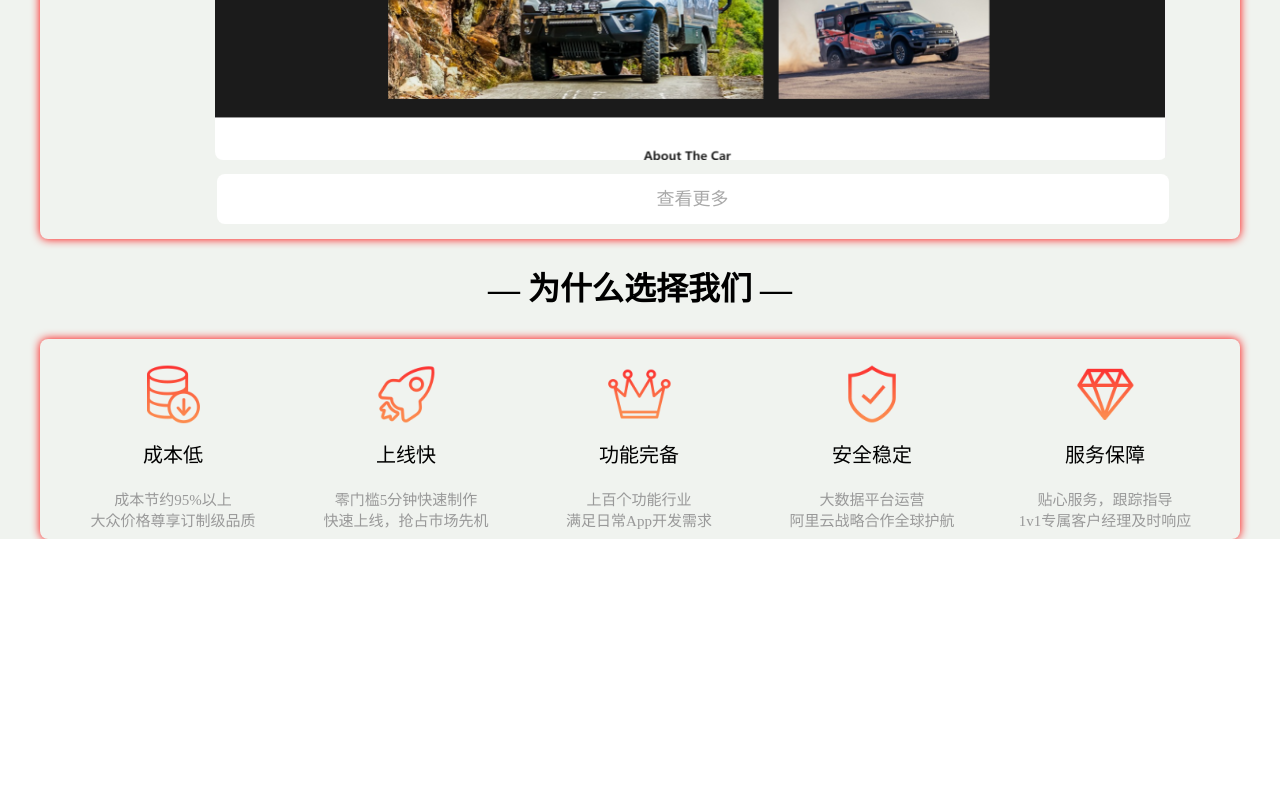
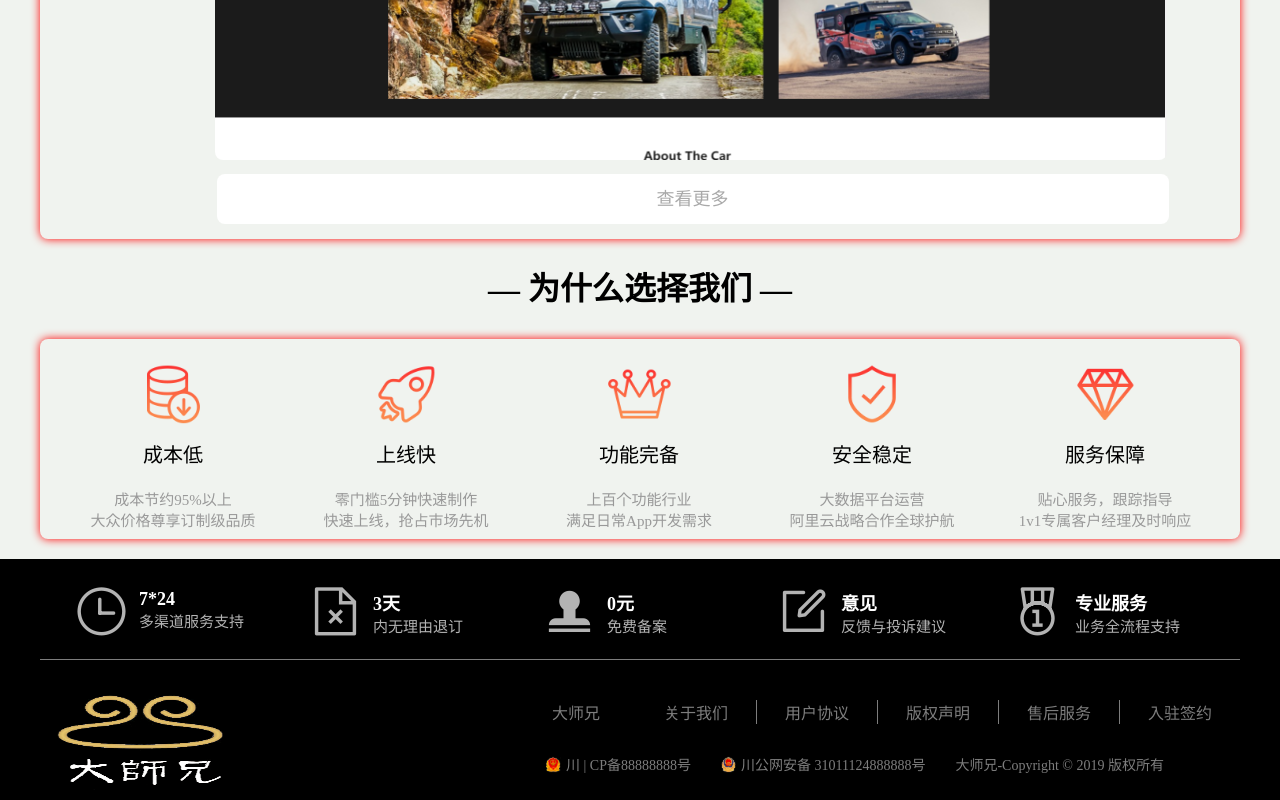
Before and after one commit to mrzengke/Dshixiong, a Vue app in the folder web/: page / in a window 1280 px wide. Shown: the part 2883-3683 px from the top of the page. Before the commit the page ends 3422 px from the top, so only its background shows below. Built offline with nearby package versions, Linux system fonts and the light colour scheme.

Commit message:
底部完成

```diff
--- a/web/src/components/index.vue
+++ b/web/src/components/index.vue
@@ -617,7 +617,58 @@
 				</ul>
 			</div>
 		</div>
-
+		<!-- 底部 -->
+		<div class="tou7">
+			<div class="tou7-1">
+				<div class="tou7-2">
+					<ul class="tou7-3">
+						<li>
+							<i class="el-icon-time"></i>
+							<p>7*24</p>
+							<p>多渠道服务支持</p>
+						</li>
+						<li>
+							<i class="el-icon-document-delete"></i>
+							<p>3天</p>
+							<p>内无理由退订</p>
+						</li>
+						<li>
+							<i class="el-icon-s-check"></i>
+							<p>0元</p>
+							<p>免费备案</p>
+						</li>
+						<li>
+							<i class="el-icon-edit-outline"></i>
+							<p>意见</p>
+							<p>反馈与投诉建议</p>
+						</li>
+						<li>
+							<i class="el-icon-medal-1"></i>
+							<p>专业服务</p>
+							<p>业务全流程支持</p>
+						</li>
+					</ul>
+					<div class="tou7-4">
+						<div class="tou7-5"><img src="../imges/log1.png" alt=""></div>
+						<div class="tou7-6">
+							<ul>
+								<li>大师兄</li>
+								<li>关于我们</li>
+								<li>用户协议</li>
+								<li>版权声明</li>
+								<li>售后服务</li>
+								<li>入驻签约</li>
+							</ul>
+							<div class="tou7-7">
+								<p><i></i>川 | CP备88888888号</p>
+								<p><i></i>川公网安备 31011124888888号</p>
+								<p>大师兄-Copyright © 2019 版权所有</p>
+							</div>
+						</div>
+					</div>
+				</div>
+			</div>
+		</div>
 	</div>
 </template>
 
@@ -926,6 +977,7 @@ a{
 	color: #fff;
 	background:rgba(0, 0, 0 ,0.6);
 	display: none;
+	border-radius: 8px;
 }
 .tou5-3 li:hover .zli1-1{
 	display: block;
@@ -1009,6 +1061,7 @@ a{
 // 为什么选择我们
 .tou6{
 	width: 100%;
+	margin-bottom:20px;
 }
 .tou6-1{
 	width: @kuan;
@@ -1051,4 +1104,92 @@ a{
 	color: #999999;
 	font-size: 15px;
 }
+// 底部
+.tou7{
+	width: 100%;
+	background: #000;
+}
+.tou7-1{
+	width: @kuan;
+	margin: 0 auto;
+}
+.tou7-3{
+	overflow: hidden;
+	border-bottom:1px solid #7d7d7d;
+}
+.tou7-3 li{
+	float: left;
+	width: 200px;
+	height: 100px;
+	margin-left: 34px;
+}
+.tou7-3 li i{
+	width: 55px;
+	height: 55px;
+	font-size: 55px;
+	color: rgba(255, 255, 255, 0.7);
+	margin-top: 25px;
+	float: left;
+}
+.tou7-3 li p{
+	float: left;
+	margin-left: 10px;
+}
+.tou7-3 li p:nth-of-type(1){
+	font-size: 18px;
+	color: #fff;
+	margin-top: 30px;
+	font-weight: bold;
+	width: 110px;
+}
+.tou7-3 li p:nth-of-type(2){
+	font-size: 15px;
+	color: rgba(255, 255, 255, 0.7);
+}
+.tou7-4,.tou7-6 ul{
+	overflow: hidden;
+}
+.tou7-5{
+	width: 200px;
+	height: 110px;
+	margin-top: 30px;
+	float: left;
+}
+.tou7-5 img{
+	width: 200px;
+	height: 100px;
+}
+.tou7-6{
+	float: right;
+	margin-top: 40px;
+}
+.tou7-6 ul li{
+	width: 120px;
+	float: left;
+	color: #7d7d7d;
+	text-align: center;
+	border-right: 1px solid #7d7d7d;
+}
+.tou7-6 ul li:nth-of-type(1),.tou7-6 ul li:nth-of-type(6){
+	border: none;
+}
+.tou7-7 p{
+	color: #7d7d7d;
+	float: left;
+	margin-left: 30px;
+	margin-top: 30px;
+	font-size: 14px;
+}
+.tou7-7 p i{
+	display: block;
+	width: 15px;
+	height: 20px;
+	float: left;
+	margin-right: 5px;
+	margin-top: 2px;
+	background: url(../imges/govemblem.png) -15px 0px no-repeat;
+}
+.tou7-7 p:nth-of-type(2) i{
+	background: url(../imges/govemblem.png) 0px 0px no-repeat;
+}
 </style>
```
Also changed, not shown: web/src/imges/govemblem.png (added), web/src/imges/log1.png (added).
